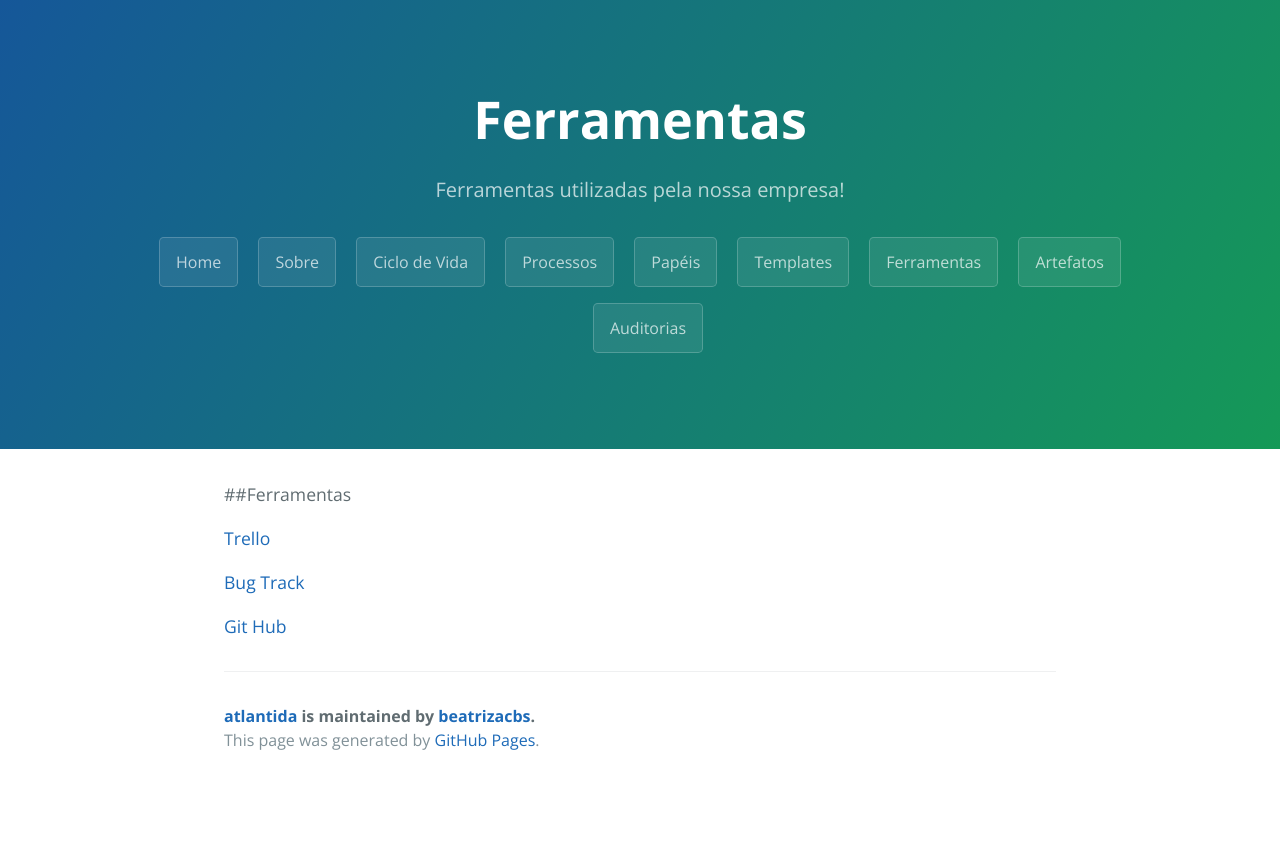
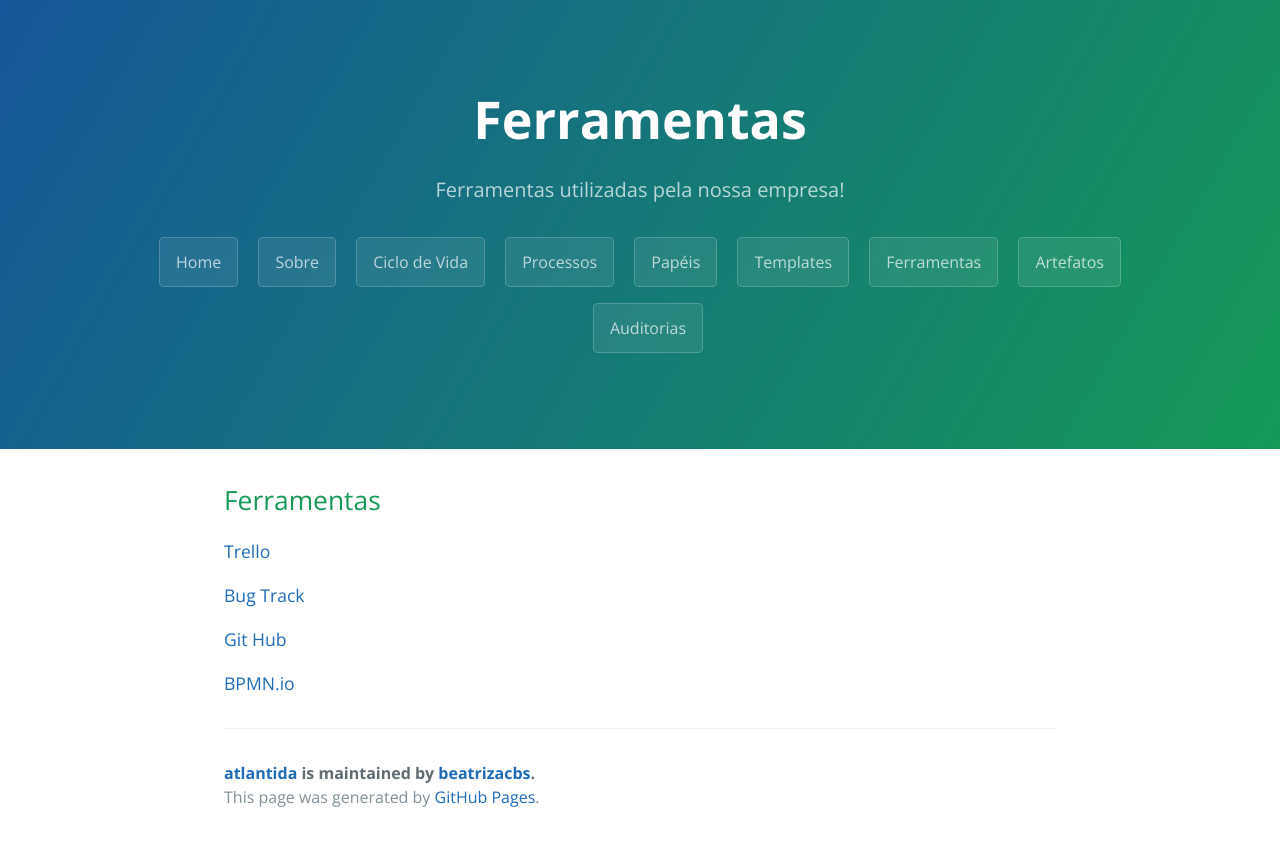
Before and after one commit to beatrizacbs/atlantida, a Jekyll site: the page built from ferramentas.md, in a window 1280 px wide. Shown: the top 846 px of the page. Built offline with Jekyll 4.4.1, drawn with Linux system fonts in a browser that asks for light colours.

Commit message:
adding bpmn.io link

```diff
--- a/ferramentas.md
+++ b/ferramentas.md
@@ -4,10 +4,12 @@ title: Ferramentas
 description: Ferramentas utilizadas pela nossa empresa!
 ---
 
-##Ferramentas
+## Ferramentas
 
 [Trello](https://trello.com)
 
 [Bug Track](https://www.bugtrack.net)
 
 [Git Hub](https://github.com)
+
+[BPMN.io](https://demo.bpmn.io/s/start)
```
